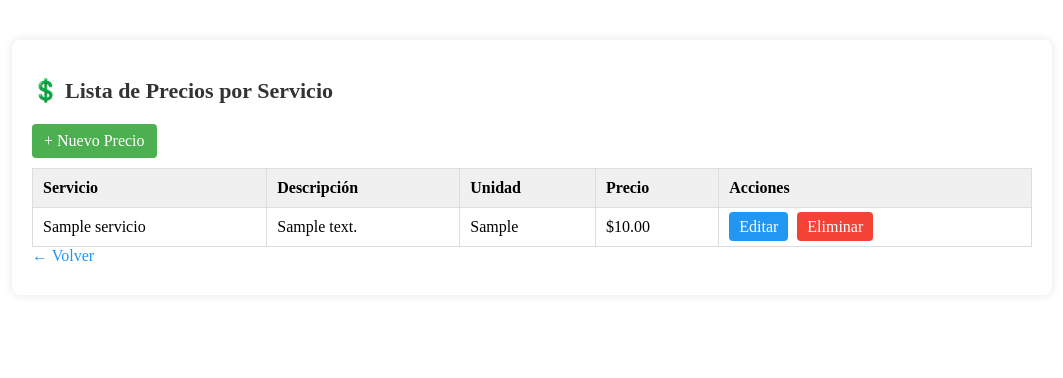
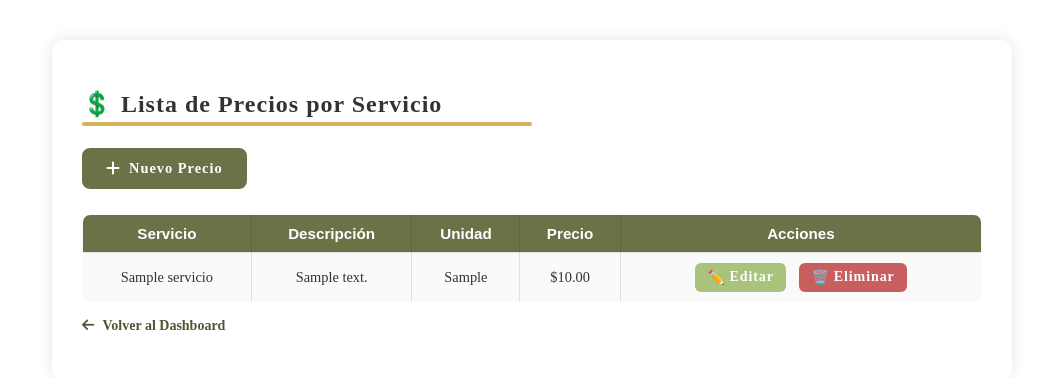
Before and after one commit to antonellavillani/nuevopack, a PHP site: page /nuevopack/admin-xyz2025/precios.php in a window 1280 px wide. Shown: the top 378 px of the page, without its empty margins (108-1171 px from the left). Run offline with PHP 8.4, Linux system fonts and the light colour scheme; the visitor is signed in with stand-in values (Sample User, id 1); tables that the repository leaves empty or names only in its code hold one stand-in row (values such as "Sample post").

Commit message:
style: Mejoré el estilo de precios.php

```diff
--- a/admin-xyz2025/estilos/estilos_admin.css
+++ b/admin-xyz2025/estilos/estilos_admin.css
@@ -1,5 +1,5 @@
 /* ---------------------------------------
-   Estilos para el Login
+   Estilos generales
 --------------------------------------- */
 body, html {
     margin: 0;
@@ -8,6 +8,9 @@ body, html {
     overflow-x: hidden;
 }
 
+/* ---------------------------------------
+   Estilos para el login
+--------------------------------------- */
 .body-login {
     font-family: 'Segoe UI', sans-serif;
     background-color: #f3f4f6;
@@ -159,9 +162,21 @@ body, html {
 }
 
 /* ---------------------------------------
-   Estilos para ABM
+   Estilos para dashboard.php
 --------------------------------------- */
-/* ---------- dashboard.php ---------- */
+/* ---------- Estilos generales ---------- */
+.container {
+    display: flex;
+    height: 100vh;
+}
+
+.main-content {
+    flex-grow: 1;
+    padding: 30px;
+    overflow-y: auto;
+}
+
+/* ---------- Títulos ---------- */
 .titulo-pagina {
     font-size: 2.1rem;
     font-weight: 700;
@@ -219,11 +234,7 @@ body, html {
     border-radius: 2px;
 }
 
-.container {
-    display: flex;
-    height: 100vh;
-}
-
+/* ---------- Sidebar ---------- */
 .sidebar {
     width: 220px;
     background-color: #6A7348;
@@ -289,12 +300,7 @@ body, html {
     color: #555;
 }
 
-.main-content {
-    flex-grow: 1;
-    padding: 30px;
-    overflow-y: auto;
-}
-
+/* ---------- Datos caargados en bd ---------- */
 .card-container {
     display: flex;
     gap: 20px;
@@ -331,6 +337,7 @@ body, html {
     font-size: 0.9rem;
 }
 
+/* ---------- Acciones rápidas ---------- */
 .quick-actions {
     margin-bottom: 30px;
 }
@@ -379,7 +386,7 @@ body, html {
     background-color: #4E5433;
     transform: scale(1.05);
 }
-
+/* ---------- Actividad reciente y Alertas ---------- */
 .actividad-titulo, .alertas-titulo {
     font-size: 20px;
     color: #2c2c2c;
@@ -427,11 +434,11 @@ body, html {
 }
 
 .activity-log .lista-actividad li {
-  border-left: 4px solid #5BC0DE; /* celeste */
+  border-left: 4px solid #5BC0DE;
 }
 
 .alerts .lista-actividad li {
-  border-left: 4px solid #D9534F; /* rojo alerta */
+  border-left: 4px solid #D9534F;
 }
 
 .lista-actividad li,
@@ -452,7 +459,10 @@ body, html {
   background-color: #ececec;
 }
 
-/* --------------- SERVICIOS --------------- */
+/* ---------------------------------------
+   Estilos para servicios.php
+--------------------------------------- */
+/* ---------- Estilos generales ---------- */
 .contenedor {
     max-width: 900px;
     margin: 40px auto;
@@ -469,6 +479,7 @@ body, html {
     display: block;
 }
 
+/* ---------- Botón 'Nuevo servicio' ---------- */
 .boton-nuevo {
     display: inline-flex;
     align-items: center;
@@ -497,7 +508,8 @@ body, html {
     vertical-align: middle;
 }
 
-.tabla-servicios {
+/* ---------- Estilos para la tabla ---------- */
+.tabla-bd {
     width: 100%;
     border-collapse: collapse;
     margin-top: 15px;
@@ -506,7 +518,7 @@ body, html {
     overflow: hidden;
 }
 
-.tabla-servicios th {
+.tabla-bd th {
     background-color: #6A7348;
     color: white;
     font-weight: 600;
@@ -516,7 +528,7 @@ body, html {
     font-family: Arial, Helvetica, sans-serif;
 }
 
-.tabla-servicios td {
+.tabla-bd td {
     padding: 10px;
     border-bottom: 1px solid #e0e0e0;
     font-size: 0.9rem;
@@ -524,20 +536,20 @@ body, html {
     background-color: #fafafa;
 }
 
-.tabla-servicios tr:hover td {
+.tabla-bd tr:hover td {
     background-color: #f0f0f0;
 }
 
-.tabla-servicios th,
-.tabla-servicios td {
+.tabla-bd th,
+.tabla-bd td {
     border: 1px solid rgba(0, 0, 0, 0.1);
     padding: 10px;
     text-align: center;
     vertical-align: middle;
 }
 
-.tabla-servicios th:last-child,
-.tabla-servicios td:last-child {
+.tabla-bd th:last-child,
+.tabla-bd td:last-child {
     border-right: none;
 }
 
@@ -588,153 +600,11 @@ body, html {
     transform: scale(1.05);
 }
 
-/* Formulario de edición */
-form {
-    display: flex;
-    flex-direction: column;
-    gap: 15px;
+/* ---------------------------------------
+   Estilos para precios.php
+--------------------------------------- */
+/* ---------- Título ---------- */
+.titulo-pagina.icono-precio::before {
+    content: '💲';
+    margin-right: 8px;
 }
-
-input[type="text"], input[type="file"] {
-    padding: 10px;
-    border-radius: 5px;
-    border: 1px solid #ccc;
-    font-family: 'Roboto', sans-serif;
-    font-size: 14px;
-}
-
-.tabla {
-    width: 100%;
-    border-collapse: collapse;
-    background-color: white;
-    margin-top: 20px;
-}
-
-.tabla th, .tabla td {
-    padding: 10px;
-    border: 1px solid #ddd;
-    text-align: left;
-}
-
-.tabla th {
-    background-color: #f0f0f0;
-}
-
-.btn-agregar {
-    display: inline-block;
-    padding: 8px 12px;
-    margin-bottom: 10px;
-    background-color: #4CAF50;
-    color: white;
-    text-decoration: none;
-    border-radius: 4px;
-}
-
-.btn-editar {
-    background-color: #2196F3;
-    color: white;
-    padding: 6px 10px;
-    border-radius: 4px;
-    text-decoration: none;
-    margin-right: 5px;
-}
-
-.btn-eliminar {
-    background-color: #f44336;
-    color: white;
-    padding: 6px 10px;
-    border-radius: 4px;
-    text-decoration: none;
-}
- /* PRECIOS.PHP */
- .admin-container {
-    max-width: 1000px;
-    margin: 40px auto;
-    padding: 20px;
-    background-color: white;
-    border-radius: 8px;
-    box-shadow: 0 0 10px rgba(0,0,0,0.1);
-}
-
-.titulo {
-    font-size: 22px;
-    margin-bottom: 20px;
-    color: #333;
-}
-
-.tabla-admin {
-    width: 100%;
-    border-collapse: collapse;
-    background-color: white;
-}
-
-.tabla-admin th, .tabla-admin td {
-    padding: 10px;
-    border: 1px solid #ddd;
-    text-align: left;
-}
-
-.tabla-admin th {
-    background-color: #f0f0f0;
-    font-weight: bold;
-}
-
-.btn-agregar:hover {
-    background-color: #45a049;
-}
-
-.btn-editar:hover {
-    background-color: #1976D2;
-}
-
-.btn-eliminar:hover {
-    background-color: #d32f2f;
-}
-
-/* precios_crear.php */
-
-.formulario-admin {
-    display: flex;
-    flex-direction: column;
-    gap: 15px;
-    margin-top: 20px;
-}
-
-.formulario-admin input,
-.formulario-admin select {
-    padding: 10px;
-    border: 1px solid #ccc;
-    border-radius: 4px;
-}
-
-.btn-guardar {
-    background-color: #4CAF50;
-    color: white;
-    padding: 10px;
-    border: none;
-    border-radius: 4px;
-    font-weight: bold;
-    cursor: pointer;
-    transition: background-color 0.3s;
-}
-
-.btn-guardar:hover {
-    background-color: #45a049;
-}
-
-.btn-volver {
-    display: inline-block;
-    margin-bottom: 10px;
-    color: #2196F3;
-    text-decoration: none;
-}
-
-.mensaje-error {
-    color: #f44336;
-    font-weight: bold;
-}
-
-.mensaje-exito {
-    color: #4CAF50;
-    font-weight: bold;
-}
--- a/admin-xyz2025/precios.php
+++ b/admin-xyz2025/precios.php
@@ -24,12 +24,16 @@ $precios = $stmt->fetchAll(PDO::FETCH_ASSOC);
     <meta charset="UTF-8">
     <title>Gestión de Precios</title>
     <link rel="stylesheet" href="estilos/estilos_admin.css">
+    <link rel="stylesheet" href="https://cdnjs.cloudflare.com/ajax/libs/font-awesome/6.5.0/css/all.min.css">
 </head>
 <body>
-    <div class="admin-container">
-        <h2 class="titulo">💲 Lista de Precios por Servicio</h2>
-        <a href="precios_abm/precios_crear.php" class="btn-agregar">+ Nuevo Precio</a>
-        <table class="tabla-admin">
+    <div class="contenedor">
+        <h2 class="titulo-pagina icono-precio">Lista de Precios por Servicio</h2>
+        <a href="precios_abm/precios_crear.php" class="boton-nuevo">
+            <i class="fa-solid fa-plus"></i>Nuevo Precio
+        </a>
+
+        <table class="tabla-bd">
             <thead>
                 <tr>
                     <th>Servicio</th>
@@ -47,14 +51,14 @@ $precios = $stmt->fetchAll(PDO::FETCH_ASSOC);
                     <td><?php echo htmlspecialchars($precio['tipo_unidad']); ?></td>
                     <td>$<?php echo number_format($precio['precio'], 2); ?></td>
                     <td>
-                        <a href="precios_abm/precios_editar.php?id=<?php echo $precio['id']; ?>" class="btn-editar">Editar</a>
-                        <a href="precios_abm/precios_eliminar.php?id=<?php echo $precio['id']; ?>" class="btn-eliminar" onclick="return confirm('¿Estás seguro de que querés eliminar este precio?');">Eliminar</a>
+                        <a href="precios_abm/precios_editar.php?id=<?php echo $precio['id']; ?>" class="btn-editar-tabla">Editar</a>
+                        <a href="precios_abm/precios_eliminar.php?id=<?php echo $precio['id']; ?>" class="btn-eliminar-tabla" onclick="return confirm('¿Estás seguro de que querés eliminar este precio?');">Eliminar</a>
                     </td>
                 </tr>
                 <?php endforeach; ?>
             </tbody>
         </table>
-        <a href="dashboard.php" class="btn-volver">← Volver</a>
+        <a href="dashboard.php" class="link-volver"><i class="fa-solid fa-arrow-left"></i> Volver al Dashboard</a>
     </div>
 </body>
 </html>
--- a/admin-xyz2025/servicios.php
+++ b/admin-xyz2025/servicios.php
@@ -30,7 +30,7 @@ $servicios = $stmt->fetchAll(PDO::FETCH_ASSOC);
         <?php if (count($servicios) === 0): ?>
             <p>No hay servicios cargados aún.</p>
         <?php else: ?>
-            <table class="tabla-servicios">
+            <table class="tabla-bd">
                 <thead>
                     <tr>
                         <th>ID</th>
```
